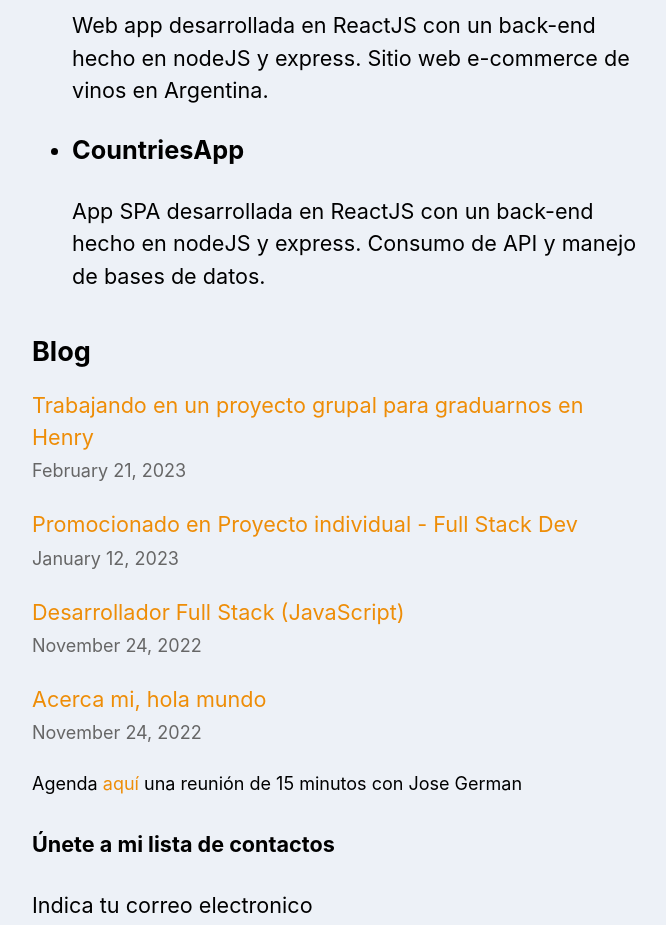
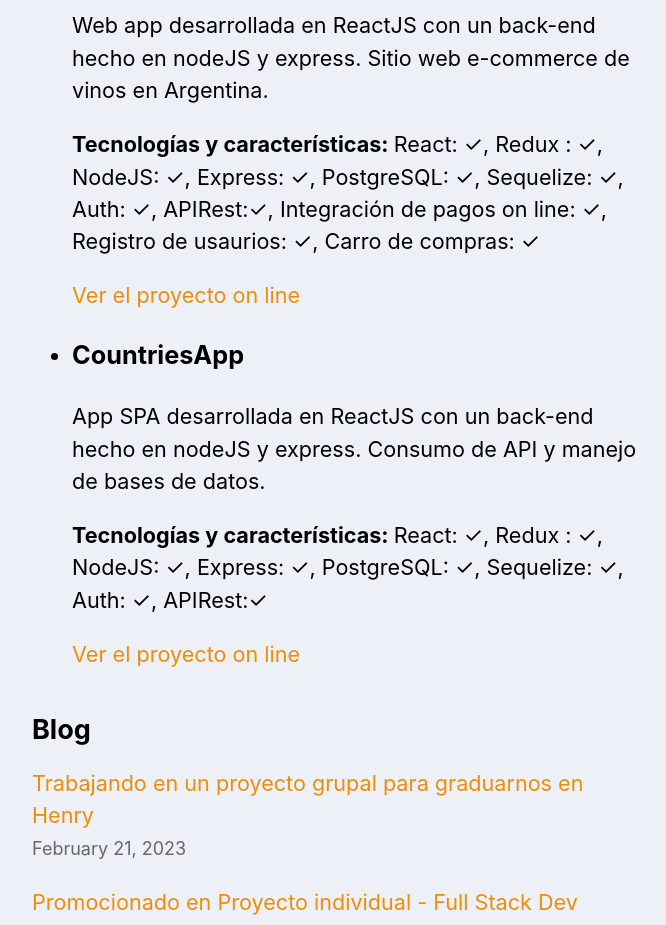
Before and after one commit to JoseGermanx/nextjs-blog, a Next.js app: page / in a window 1280 px wide. Shown: the part 960-1885 px from the top of the page, without its empty margins (302-968 px from the left). Built offline with nearby package versions, Linux system fonts and the light colour scheme.

Commit message:
Se incluyen detalles de proyectos

```diff
--- a/components/Portfolio.js
+++ b/components/Portfolio.js
@@ -11,12 +11,14 @@ export default function Portfolio() {
             <li><div>
                 <h3>Dionisio Wines</h3>
                 <p>Web app desarrollada en ReactJS con un back-end hecho en nodeJS y express. Sitio web e-commerce de vinos en Argentina.</p>
-                <a href="https://dionisiowines.onrender.com/" target="_blank" rel="noopener noreferrer"></a>
+                <p><strong>Tecnologías y características: </strong> React: ✓, Redux : ✓, NodeJS: ✓, Express: ✓, PostgreSQL: ✓, Sequelize: ✓, Auth: ✓, APIRest:✓, Integración de pagos on line: ✓, Registro de usaurios: ✓, Carro de compras: ✓</p>
+                <a href="https://dionisiowines.onrender.com/" target="_blank" rel="noopener noreferrer">Ver el proyecto on line</a>
                 </div></li>
                 <li><div>
                 <h3>CountriesApp</h3>
                 <p>App SPA desarrollada en ReactJS con un back-end hecho en nodeJS y express. Consumo de API y manejo de bases de datos.</p>
-                <a href="https://countriespi-pro.onrender.com/" target="_blank" rel="noopener noreferrer"></a>
+                <p><strong>Tecnologías y características: </strong> React: ✓, Redux : ✓, NodeJS: ✓, Express: ✓, PostgreSQL: ✓, Sequelize: ✓, Auth: ✓, APIRest:✓</p>
+                <a href="https://countriespi-pro.onrender.com/" target="_blank" rel="noopener noreferrer">Ver el proyecto on line</a>
                 </div></li>
             </ul>
             </div>
```
